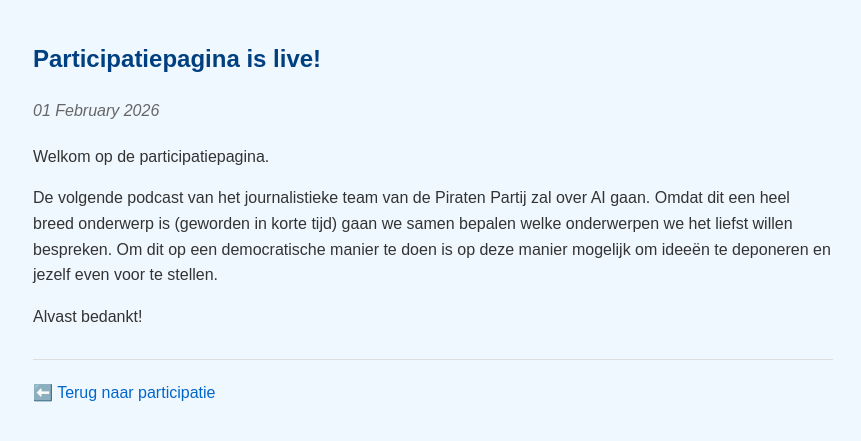
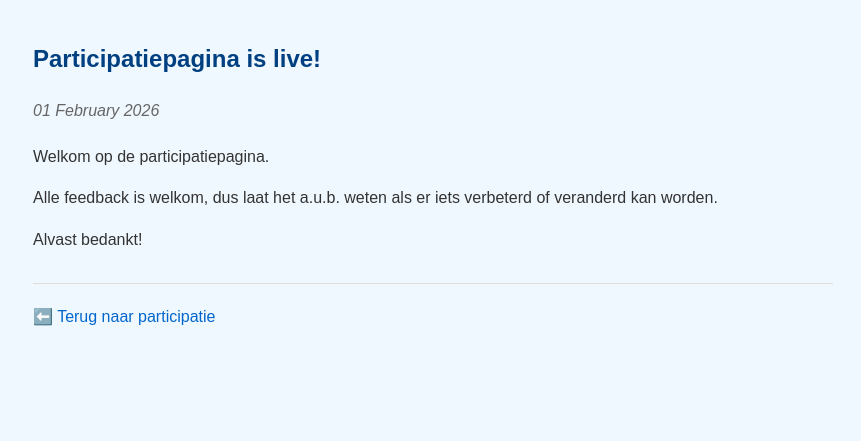
Before and after one commit to Klikblitser/VBBSKW, a Jekyll site: the page built from _nieuws/2026-02-01-participatie-pagina-live.md, in a window 1280 px wide. Shown: the top 441 px of the page, without its empty margins (207-1068 px from the left). Built offline with Jekyll 4.4.1, drawn with Linux system fonts in a browser that asks for light colours.

Commit message:
aanpassing nieuwsbericht

```diff
--- a/_nieuws/2026-02-01-participatie-pagina-live.md
+++ b/_nieuws/2026-02-01-participatie-pagina-live.md
@@ -6,6 +6,6 @@
 
 Welkom op de participatiepagina.
 
-De volgende podcast van het journalistieke team van de Piraten Partij zal over AI gaan. Omdat dit een heel breed onderwerp is (geworden in korte tijd) gaan we samen bepalen welke onderwerpen we het liefst willen bespreken. Om dit op een democratische manier te doen is op deze manier mogelijk om ideeën te deponeren en jezelf even voor te stellen.
+Alle feedback is welkom, dus laat het a.u.b. weten als er iets verbeterd of veranderd kan worden.
 
 Alvast bedankt!
```
